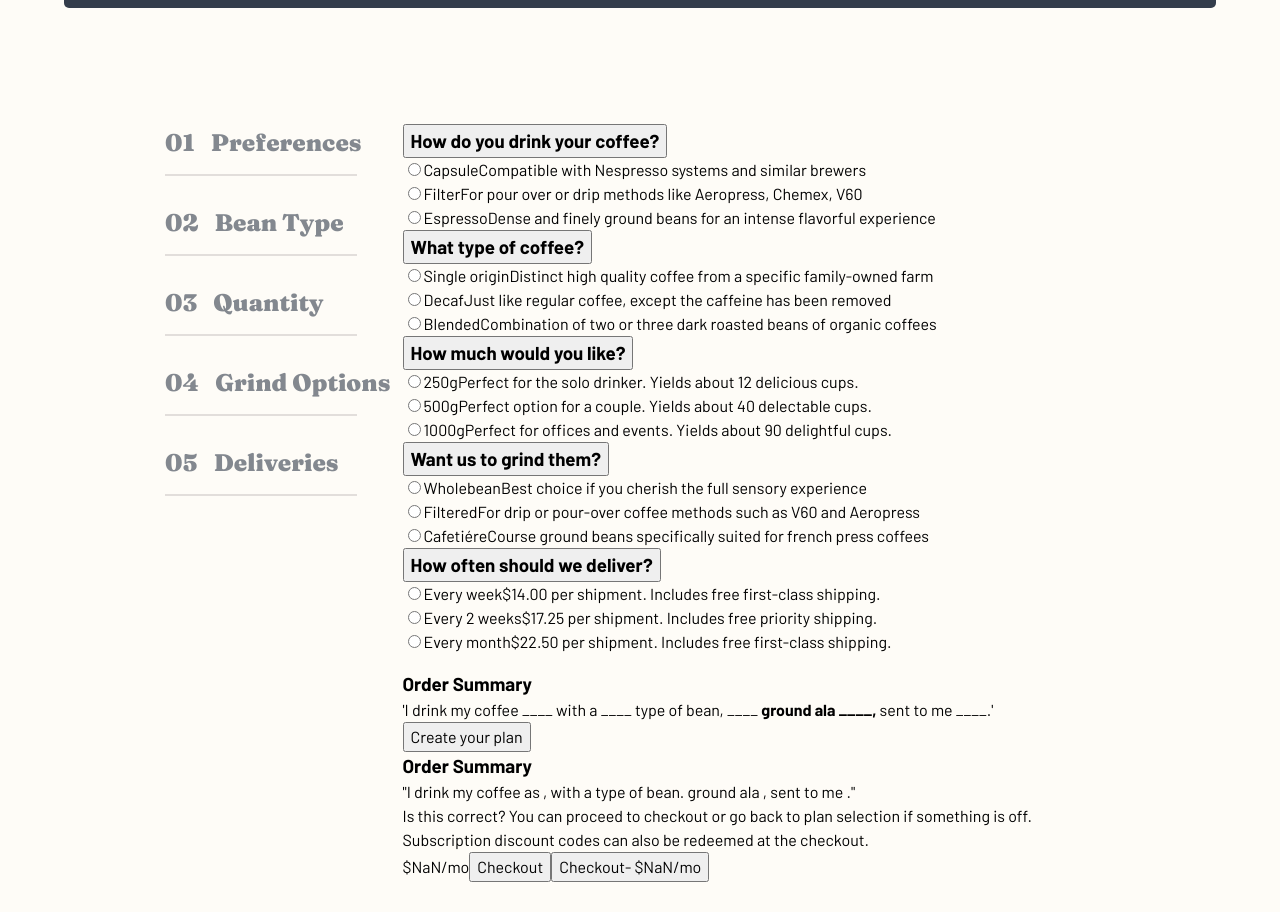
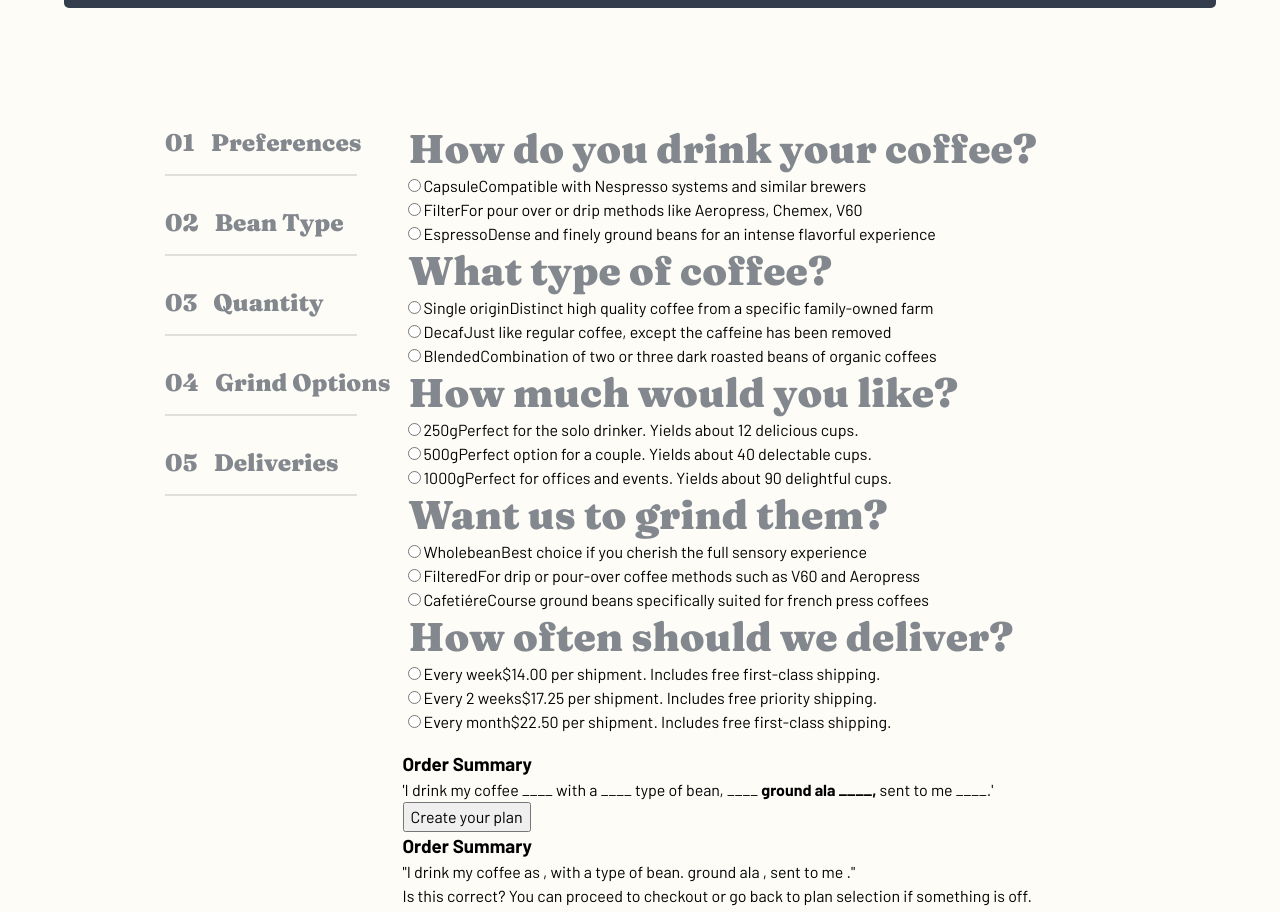
Before and after one commit to tlanettepollard/FEM-CoffeeRoasters-Subscription-Site-TLP, a React (Vite) app: page /subscribe in a window 1280 px wide. Shown: the part 1340-2252 px from the top of the page. Built offline with nearby package versions, Linux system fonts and the light colour scheme.

Commit message:
Updates: Styled Accordion Btn header
Signed-off-by: T. Lanette <TLPollard4516@gmail.com>

```diff
--- a/src/styles/abstracts/_mixins.scss
+++ b/src/styles/abstracts/_mixins.scss
@@ -116,6 +116,16 @@
     line-height: 3rem;
 }
 
+@mixin HeaderTwoGR() {
+    font-family: $header-font;
+    font-size: $h2-heading-size;
+    color: $accordion-title-default;
+    font-size: $h2-heading-size;
+    font-style: normal;
+    font-weight: 900;
+    line-height: 3rem;
+}
+
 @mixin HeaderThreeDK() {
     font-family: $header-font;
     color: $dk-heading-color;
--- a/src/styles/components/_plan.scss
+++ b/src/styles/components/_plan.scss
@@ -62,6 +62,25 @@
 
         .accordion__container {
             flex: 1 1 75%;
+
+            .accordion {
+                .accordion__list__item {
+                    .accordion__item {
+                        .accordion__header {
+                            .accordion--btn {
+                                position: relative;
+                                @include flex (row, space-between, baseline);
+                                width: 100%;
+                                background-color: inherit;
+                                @include HeaderTwoGR;
+                                border: none;
+                                text-align: left;
+                                cursor: pointer;
+                            }
+                        }
+                    }
+                }
+            }
         }
     }
 }
```
